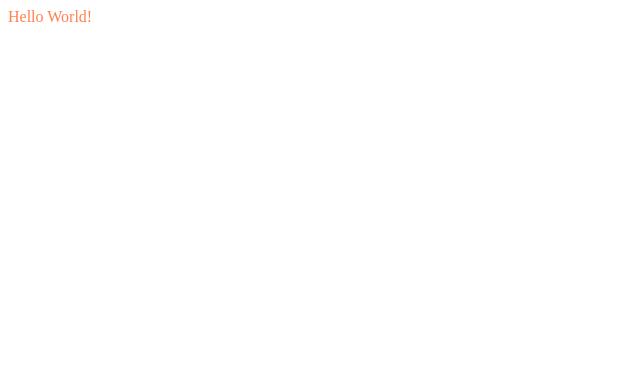
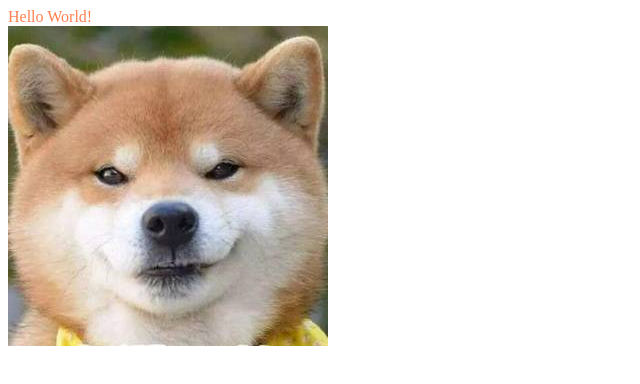
Before and after one commit to SprinterTrueno/react18-template, a React app: page / in a window 1280 px wide. Shown: the top 384 px of the page, without its empty margins (0-640 px from the left). Built offline with nearby package versions, Linux system fonts and the light colour scheme; the HTML template or start-up script is replaced by a standard one.

Commit message:
Load image

```diff
--- a/src/App.tsx
+++ b/src/App.tsx
@@ -1,8 +1,15 @@
 import React from "react";
+// @ts-ignore
+import doge from "./assets/images/doge.jpg";
 import "./App.css";
 
 const App: React.FC = () => {
-  return <div className="text">Hello World!</div>;
+  return (
+    <div>
+      <div className="text">Hello World!</div>
+      <img src={doge} alt="doge"/>
+    </div>
+  );
 };
 
 export default App;
--- a/webpack.config.js
+++ b/webpack.config.js
@@ -23,7 +23,11 @@ module.exports = {
       {
         test: /\.css$/i,
         use: ["style-loader", "css-loader"]
-      }
+      },
+      {
+        test: /\.(jpe?g|png|gif|svg|bpm)$/i,
+        type: 'asset'
+      },
     ],
   },
   resolve: {
```
Also changed, not shown: src/assets/images/doge.jpg (added), 1 other file (tests, documents, lock files or other folders).
